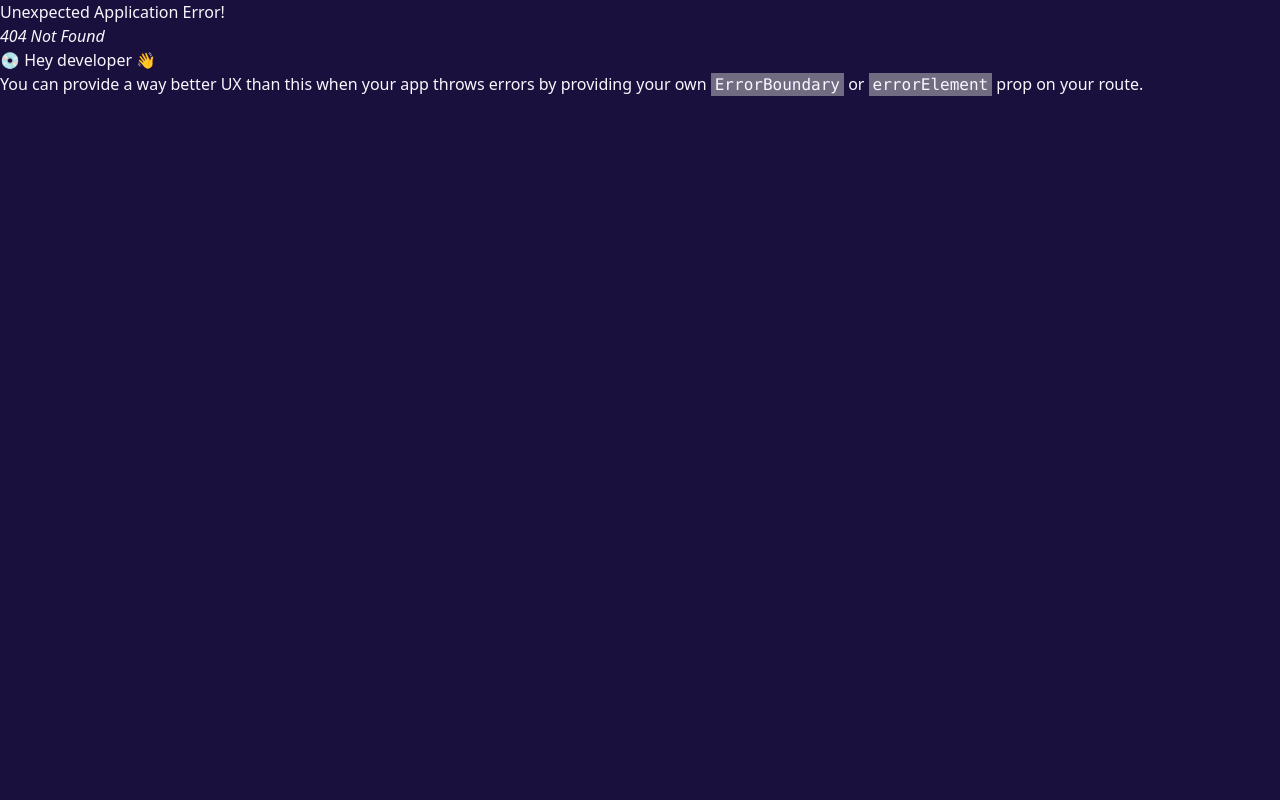
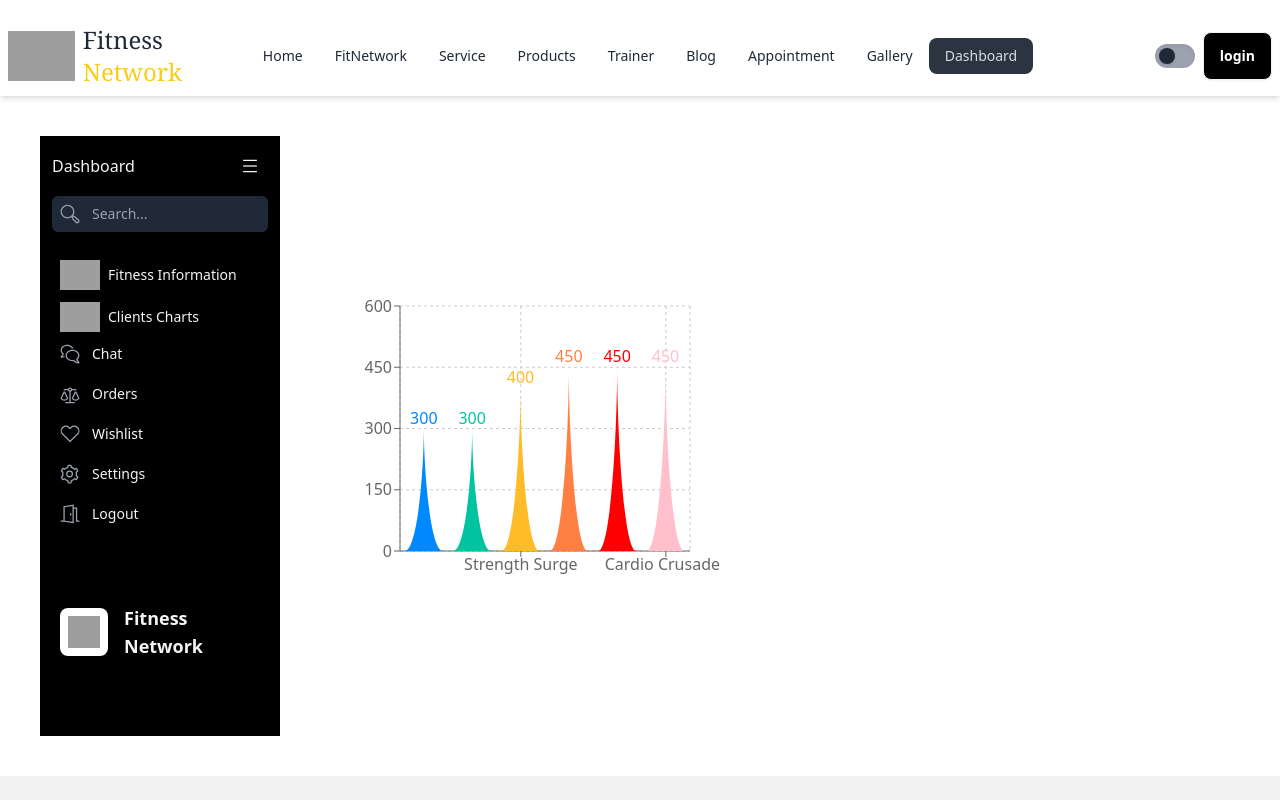
Before and after one commit to minhazapon/Fitness-Network--react.js--project, a React (Vite) app: page /dash/charts in a window 1280 px wide. Before the commit this address had no page. Shown: the top 800 px of the page. Built offline with nearby package versions, Linux system fonts and the light colour scheme; grey boxes are pictures that could not be loaded.

Commit message:
chartsBar

```diff
--- a/package.json
+++ b/package.json
@@ -24,6 +24,7 @@
     "react-router-dom": "^6.23.1",
     "react-tabs": "^6.0.2",
     "react-toastify": "^10.0.5",
+    "recharts": "^2.12.7",
     "sort-by": "^1.2.0",
     "swiper": "^11.1.4"
   },
--- /dev/null
+++ b/src/Dashboard/Charts.jsx
@@ -0,0 +1,115 @@
+
+import { BarChart, Bar, Cell, XAxis, YAxis, CartesianGrid } from 'recharts';
+
+const colors = ['#0088FE', '#00C49F', '#FFBB28', '#FF8042', 'red', 'pink'];
+
+const data = [
+  {
+    name: ' PowerBuild Program',
+    uv: 300,
+    pv: 2400,
+    amt: 2400,
+  },
+  {
+    name: '  IronMaster   ',
+    uv: 300,
+    pv: 1398,
+    amt: 2210,
+  },
+  {
+    name: '  Strength Surge  ',
+    uv: 400,
+    pv: 9800,
+    amt: 2290,
+  },
+  {
+    name: ' Muscle Max',
+    uv: 450,
+    pv: 3908,
+    amt: 2000,
+  },
+  {
+    name: 'PowerLifters Hub',
+    uv: 450,
+    pv: 4800,
+    amt: 2181,
+  },
+  {
+    name: 'Cardio Crusade',
+    uv: 450,
+    pv: 3800,
+    amt: 2500,
+  },
+
+];
+
+
+const getPath = (x, y, width, height) => {
+    return `M${x},${y + height}C${x + width / 3},${y + height} ${x + width / 2},${y + height / 3}
+    ${x + width / 2}, ${y}
+    C${x + width / 2},${y + height / 3} ${x + (2 * width) / 3},${y + height} ${x + width}, ${y + height}
+    Z`;
+  };
+
+  const TriangleBar = (props) => {
+    const { fill, x, y, width, height } = props;
+
+    return <path d={getPath(x, y, width, height)} stroke="none" fill={fill} />;
+  };
+
+
+
+
+
+
+
+
+
+
+const Charts = () => {
+
+
+
+
+
+    return (
+        <div>
+
+            <div className=' flex-col md:flex-row lg:flex-row '>
+
+
+                <div className='  flex-col md:flex-row lg:flex-row'>
+
+                               <BarChart className='  flex-col md:flex-row lg:flex-row'
+                     width={400}
+                     height={300}
+                     data={data}
+                     margin={{
+                       top: 20,
+                       right: 30,
+                       left: 20,
+                       bottom: 5,
+                     }}
+                   >
+                     <CartesianGrid strokeDasharray="3 3" />
+                     <XAxis dataKey="name" />
+                     <YAxis />
+                     <Bar dataKey="uv" fill="#8884d8" shape={<TriangleBar />} label={{ position: 'top' }}>
+                       {data.map((entry, index) => (
+                         <Cell key={`cell-${index}`} fill={colors[index % 20]} />
+                       ))}
+                     </Bar>
+                   </BarChart>
+
+
+                </div>
+
+
+
+            </div>
+
+        </div>
+    );
+};
+
+export default Charts;
--- a/src/Dashboard/Dash.jsx
+++ b/src/Dashboard/Dash.jsx
@@ -8,7 +8,7 @@ const Dash = () => {
         <div className="  flex-col md:flex-row lg:flex-row mb-10 mt-10 ml-10 mr-10">
 
 
-            <div className=" flex-col md:flex-row lg:flex-row flex items-center gap-10">
+            <div className=" flex-col md:flex-row lg:flex-row flex items-center  gap-10">
 
 
                 {/* --------------------dashBoard */}
@@ -16,7 +16,7 @@ const Dash = () => {
 
                 <div className=" flex-col md:flex-row lg:flex-row">
 
-                <div className="flex flex-col h-full p-3 w-60 bg-black text-gray-100">
+                <div className="flex flex-col h-[600px] p-3 w-60 bg-black text-gray-100">
 	<div className="space-y-3">
 		<div className="flex items-center justify-between">
 			<h2>Dashboard</h2>
@@ -60,12 +60,14 @@ const Dash = () => {
 					</a>
 				</li>
 				<li className="rounded-sm">
-					<a rel="noopener noreferrer" href="#" className="flex items-center p-2 space-x-3 rounded-md">
-						<svg xmlns="http://www.w3.org/2000/svg" viewBox="0 0 512 512" className="w-5 h-5 fill-current text-gray-400">
-							<path d="M479.6,399.716l-81.084-81.084-62.368-25.767A175.014,175.014,0,0,0,368,192c0-97.047-78.953-176-176-176S16,94.953,16,192,94.953,368,192,368a175.034,175.034,0,0,0,101.619-32.377l25.7,62.2L400.4,478.911a56,56,0,1,0,79.2-79.195ZM48,192c0-79.4,64.6-144,144-144s144,64.6,144,144S271.4,336,192,336,48,271.4,48,192ZM456.971,456.284a24.028,24.028,0,0,1-33.942,0l-76.572-76.572-23.894-57.835L380.4,345.771l76.573,76.572A24.028,24.028,0,0,1,456.971,456.284Z"></path>
-						</svg>
-						<span>Search</span>
-					</a>
+			         	<div className=" ml-2  flex items-center gap-2  ">
+                         <img className=" h-[30px]  " src="https://i.ibb.co/Y3dLqD9/bar-chart.png" alt="" />
+                         <div>
+                         <Link to="charts" >
+                          Clients Charts
+                         </Link>
+                         </div>
+                         </div>
 				</li>
 				<li className="rounded-sm">
 					<a rel="noopener noreferrer" href="#" className="flex items-center p-2 space-x-3 rounded-md">
--- a/src/Dashboard/Info.jsx
+++ b/src/Dashboard/Info.jsx
@@ -4,7 +4,78 @@
 
 const Info = () => {
     return (
-        <div>
+        <div className="  ">
+
+
+            <div>
+
+
+            <div>
+              <p className=" text-xl font-serif">Maintaining good body fitness involves a combination of regular physical activity, proper nutrition, adequate rest, and a healthy lifestyle. Here are some key components to consider</p>
+            </div>
+
+            <div className=" mt-10">
+                <h1 className=" text-xl font-serif">Physical Activity</h1>
+            </div>
+
+
+            <div className=" mt-5">
+
+                <ul className=" text-2xl font-serif">1. Aerobic Exercise:</ul>
+                 <li>Examples: Running, swimming, cycling, walking.</li>
+                 <li>Benefits: Improves cardiovascular health, burns calories, and enhances endurance.</li>
+                 <li>Recommendation: At least 150 minutes of moderate-intensity or 75 minutes of high-intensity aerobic activity per week</li>
+
+                <ul className=" mt-5 text-2xl font-serif"  >2. Strength Training:</ul>
+                <li>Examples: Weight lifting, resistance band exercises, bodyweight exercises.</li>
+                <li>Benefits: Increases muscle mass, strengthens bones, boosts metabolism.</li>
+                <li>Recommendation: At least two days per week, targeting major muscle groups.</li>
+
+
+
+            </div>
+
+
+            <div className=" mt-5">
+
+                <h1 className=" text-2xl font-serif">Nutrition</h1>
+
+                <ul className=" mt-5 text-xl font-serif" >1. Balanced Diet</ul>
+
+                 <li>Include a variety of foods from all food groups: vegetables, fruits, whole grains, lean proteins, and healthy fats.</li>
+                 <li>Focus on nutrient-dense foods that provide vitamins, minerals, and other beneficial nutrients.</li>
+
+                 <p className=" text-xl font-serif" >By combining these elements, you can create a comprehensive fitness plan tailored to your individual needs and lifestyle.</p>
+
+
+
+
+
+
+
+
+
+
+            </div>
+
+
+
+
+
+
+
+
+
+
+
+
+
+
+
+
+
+
+            </div>
 
 
 
--- a/src/main.jsx
+++ b/src/main.jsx
@@ -19,6 +19,7 @@ import Contact from './Home files/Contact';
 import Blog from './Blog/Blog';
 import Dash from './Dashboard/Dash';
 import Info from './Dashboard/Info';
+import Charts from './Dashboard/Charts';
 
 
 
@@ -75,6 +76,10 @@ const router = createBrowserRouter([
             path: "info",
             element: <Info></Info>,
           },
+          {
+            path: "charts",
+            element:  <Charts></Charts>,
+          },
         ],
       },
 
```
Also changed, not shown: 1 other file (tests, documents, lock files or other folders).
